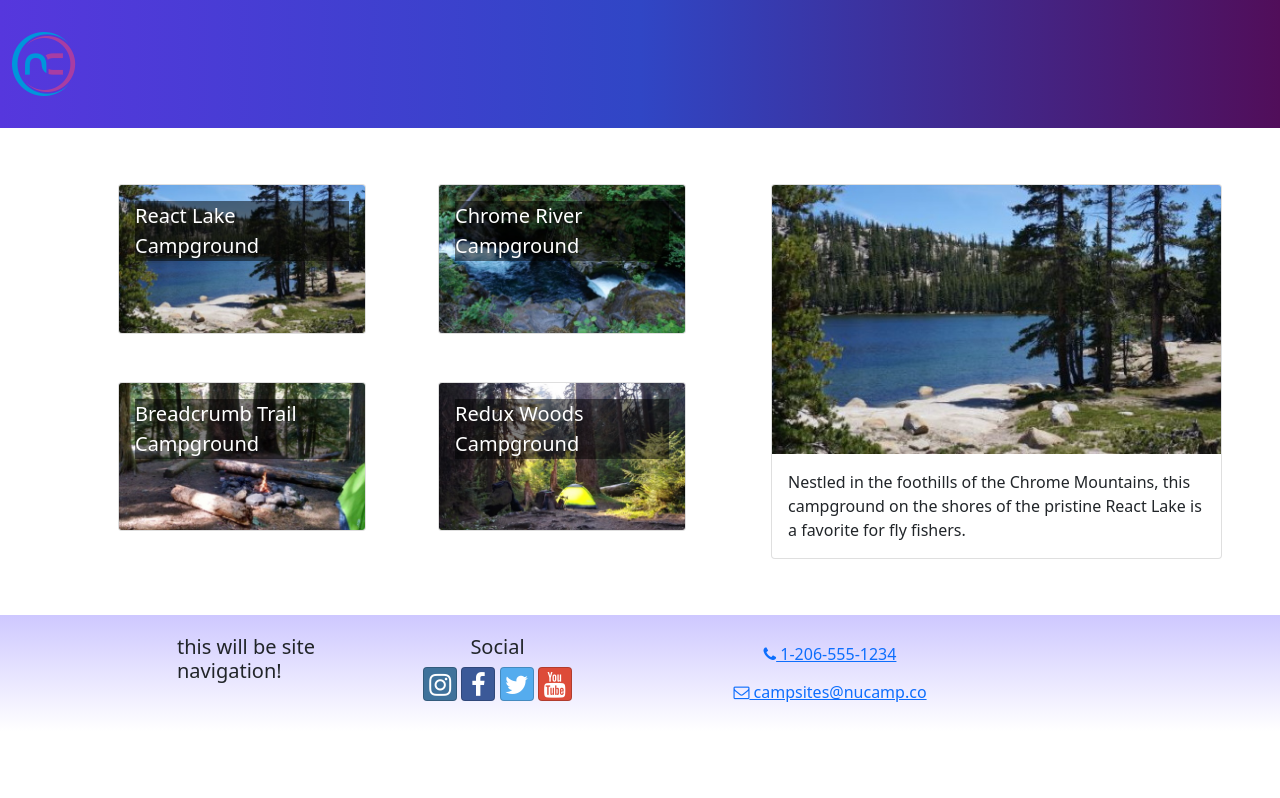
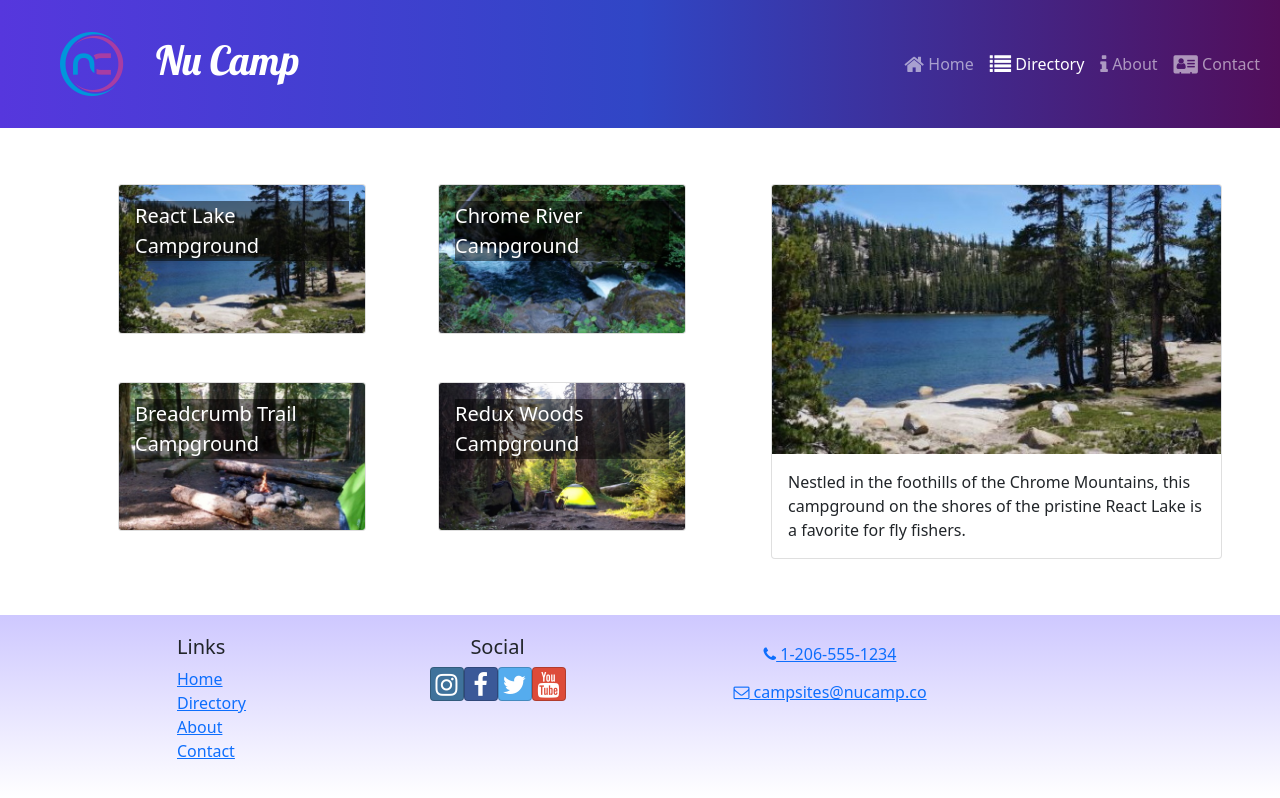
Before and after one commit to E9-P8/CampingSite_React, a React (Create React App) app: page /directory in a window 1280 px wide. Built offline with nearby package versions, Linux system fonts and the light colour scheme.

Commit message:
Collegamenti a intestazione e piè di pagina

```diff
--- a/src/app/components/Footer.js
+++ b/src/app/components/Footer.js
@@ -1,4 +1,5 @@
 import { Container, Row, Col } from "reactstrap";
+import { Link } from "react-router-dom";
 
 const Footer = () => {
   return (
@@ -6,29 +7,42 @@
       <Container>
         <Row>
           <Col xs={{ size: 4, offset: 1 }} sm="2">
-            <h5>this will be site navigation!</h5>
+            <h5>Links</h5>
+            <ul className="list-unstyled">
+              <li>
+                <Link to="/">Home</Link>
+              </li>
+              <li>
+                <Link to="/directory">Directory</Link>
+              </li>
+              <li>
+                <Link to="/about">About</Link>
+              </li>
+              <li>
+                <Link to="/contact">Contact</Link>
+              </li>
+            </ul>
           </Col>
           <Col xs="6" sm="3" className="text-center">
-            {" "}
             <h5>Social</h5>
             <a
               className="btn btn-social-icon btn-instagram"
               href="http://instagram.com/"
             >
               <i className="fa fa-instagram" />
-            </a>{" "}
+            </a>
             <a
               className="btn btn-social-icon btn-facebook"
               href="http://www.facebook.com/"
             >
               <i className="fa fa-facebook" />
-            </a>{" "}
+            </a>
             <a
               className="btn btn-social-icon btn-twitter"
               href="http://twitter.com/"
             >
               <i className="fa fa-twitter" />
-            </a>{" "}
+            </a>
             <a
               className="btn btn-social-icon btn-google"
               href="http://youtube.com/"
@@ -37,7 +51,6 @@
             </a>
           </Col>
           <Col sm="4" className="text-center">
-            {" "}
             <a role="button" className="btn btn-link" href="tel:+12065551234">
               <i className="fa fa-phone" /> 1-206-555-1234
             </a>
--- a/src/app/components/Header.js
+++ b/src/app/components/Header.js
@@ -1,12 +1,48 @@
-import { Navbar, NavbarBrand } from "reactstrap";
+import {
+  Navbar,
+  NavbarBrand,
+  Collapse,
+  NavbarToggler,
+  Nav,
+  NavItem,
+} from "reactstrap";
+import { NavLink } from "react-router-dom";
 import NucampLogo from "../assets/img/logo.png";
+import { useState } from "react";
 
 const Header = () => {
+  const [menuOpen, setMenuOpen] = useState(false);
   return (
     <Navbar dark color="primary" sticky="top" expand="md">
-      <NavbarBrand href="/">
-        <img src={NucampLogo} alt="nucamp logo" />
+      <NavbarBrand href="/" className="ms-5">
+        <img src={NucampLogo} alt="nucamp logo" className="float-start" />
+        <h1 className="mt-1">Nu Camp</h1>
       </NavbarBrand>
+      <NavbarToggler onClick={() => setMenuOpen(!menuOpen)} />
+      <Collapse navbar isOpen={menuOpen}>
+        <Nav className="ms-auto" navbar>
+          <NavItem>
+            <NavLink className="nav-link" to="/">
+              <i className="fa fa-home fa-lg" /> Home
+            </NavLink>
+          </NavItem>
+          <NavItem>
+            <NavLink className="nav-link" to="/directory">
+              <i className="fa fa-list fa-lg" /> Directory
+            </NavLink>
+          </NavItem>
+          <NavItem>
+            <NavLink className="nav-link" to="/about">
+              <i className="fa fa-info fa-lg" /> About
+            </NavLink>
+          </NavItem>
+          <NavItem>
+            <NavLink className="nav-link" to="/contact">
+              <i className="fa fa-address-card fa-lg" /> Contact
+            </NavLink>
+          </NavItem>
+        </Nav>
+      </Collapse>
     </Navbar>
   );
 };
```
